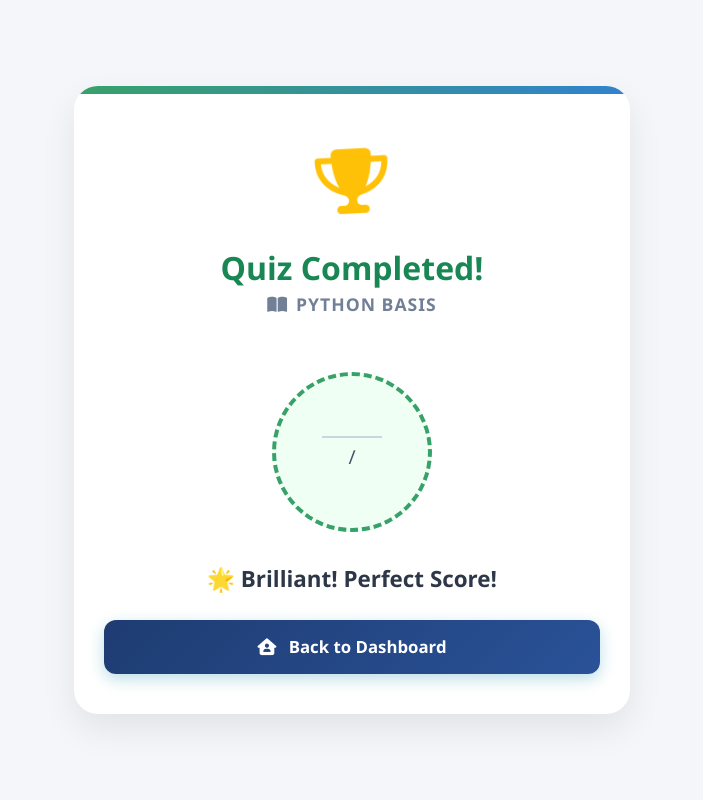
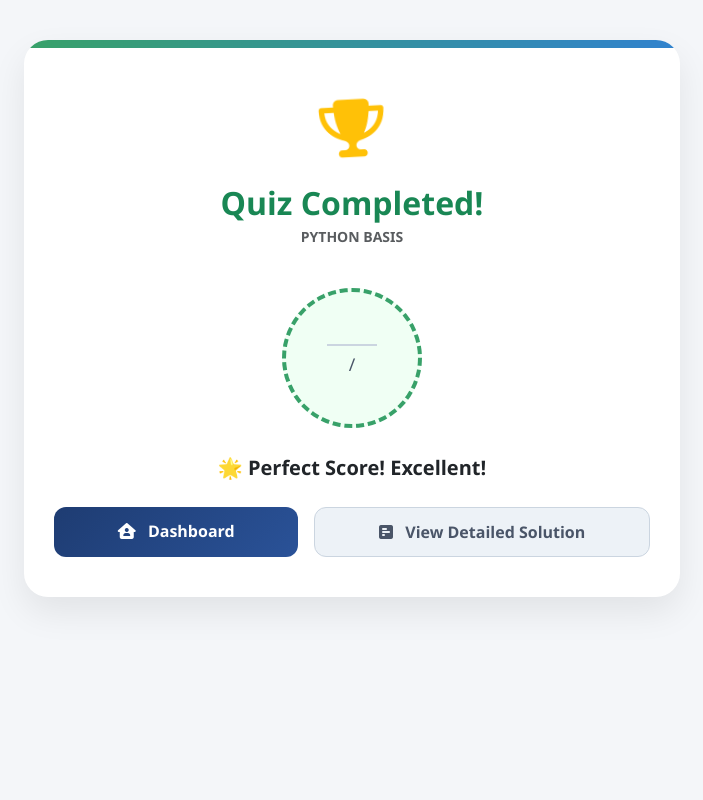
Before and after one commit to tapanshu05/quiz-application, a Django app: template quiz_app/templates/quiz_app/result.html in a window 1280 px wide. Shown: the whole page, without its empty margins (288-991 px from the left). Run offline with Django 5.2, Linux system fonts and the light colour scheme; the template is opened without the code that fills it: values that come from a table or form of the project are taken from there, others are empty; data comes from the database, SQL or seed files in the repository.

Commit message:
Add dynamic question paper analysis and detailed solution breakdown to results

```diff
--- a/quiz_app/templates/quiz_app/result.html
+++ b/quiz_app/templates/quiz_app/result.html
@@ -8,20 +8,31 @@
     <link rel="stylesheet" href="https://cdnjs.cloudflare.com/ajax/libs/font-awesome/6.4.0/css/all.min.css">
     <link rel="stylesheet" href="https://cdnjs.cloudflare.com/ajax/libs/animate.css/4.1.1/animate.min.css"/>
 
+    <script>
+      window.MathJax = {
+        tex: {
+          inlineMath: [['$', '$'], ['\\(', '\\)'], ['\\\\(', '\\\\)']],
+          displayMath: [['$$', '$$'], ['\\[', '\\]'], ['\\\\[', '\\\\]']],
+          processEscapes: true
+        },
+        options: {
+          processHtmlClass: 'tex2jax_process'
+        }
+      };
+    </script>
+    <script id="MathJax-script" async src="https://cdn.jsdelivr.net/npm/mathjax@3.2.2/es5/tex-mml-chtml.js"></script>
+
     <style>
         body {
             background: #f4f6f9;
             font-family: 'Segoe UI', Tahoma, Geneva, Verdana, sans-serif;
-            min-height: 100vh;
-            display: flex;
-            align-items: center;
+            padding-top: 40px;
+            padding-bottom: 60px;
         }
-
         .result-container {
-            max-width: 580px;
-            margin: 30px auto;
+            max-width: 680px;
+            margin: 0 auto;
         }
-
         .result-card {
             background: white;
             border: none;
@@ -29,11 +40,9 @@
             box-shadow: 0 15px 35px rgba(0,0,0,0.08);
             padding: 40px 30px;
             text-align: center;
+            position: relative;
             overflow: hidden;
-            position: relative;
         }
-
-        /* Top decorative gradient bar */
         .result-card::before {
             content: '';
             position: absolute;
@@ -43,26 +52,9 @@
             height: 8px;
             background: linear-gradient(90deg, #38a169 0%, #3182ce 100%);
         }
-
-        .celebration-icon {
-            font-size: 4.5rem;
-            color: #38a169;
-            margin-bottom: 15px;
-            display: inline-block;
-        }
-
-        .quiz-title {
-            color: #718096;
-            font-size: 1.1rem;
-            text-transform: uppercase;
-            letter-spacing: 1px;
-            font-weight: 600;
-        }
-
-        /* Premium Score Display Sphere */
         .score-badge-wrapper {
-            width: 160px;
-            height: 160px;
+            width: 140px;
+            height: 140px;
             border-radius: 50%;
             background: #f0fff4;
             border: 4px dashed #38a169;
@@ -70,60 +62,69 @@
             flex-direction: column;
             justify-content: center;
             align-items: center;
-            margin: 30px auto;
-            transition: all 0.3s ease;
+            margin: 25px auto;
         }
-
-        .score-badge-wrapper:hover {
-            transform: scale(1.05);
-            background: #e6fffa;
-        }
-
         .score-number {
-            font-size: 3.5rem;
+            font-size: 3rem;
             font-weight: 800;
             color: #276749;
             line-height: 1;
         }
-
         .total-number {
-            font-size: 1.2rem;
+            font-size: 1.1rem;
             color: #4a5568;
-            font-weight: 500;
             border-top: 2px solid #cbd5e0;
             margin-top: 5px;
             padding-top: 5px;
-            width: 60px;
+            width: 50px;
         }
-
-        .feedback-text {
-            font-size: 1.4rem;
-            color: #2d3748;
-            font-weight: 700;
-            margin-bottom: 25px;
+        .btn-custom {
+            padding: 12px 25px;
+            border-radius: 12px;
+            font-weight: 600;
+            transition: all 0.2s;
         }
-
-        /* Custom Modern Dashboard Button */
         .btn-dashboard {
             background: linear-gradient(135deg, #1e3c72 0%, #2a5298 100%);
             color: white;
             border: none;
-            padding: 14px 35px;
-            border-radius: 12px;
-            font-weight: 600;
-            font-size: 1.05rem;
-            box-shadow: 0 5px 15px rgba(33, 147, 176, 0.3);
-            transition: all 0.2s ease;
-            text-decoration: none;
-            display: inline-block;
-            width: 100%;
+        }
+        .btn-dashboard:hover { color: white; transform: translateY(-1px); }
+
+        .btn-sol {
+            background: #edf2f7;
+            color: #4a5568;
+            border: 1px solid #cbd5e0;
         }
 
-        .btn-dashboard:hover {
-            background: linear-gradient(135deg, #2a5298 0%, #1e3c72 100%);
-            color: white;
-            transform: translateY(-2px);
-            box-shadow: 0 8px 20px rgba(33, 147, 176, 0.4);
+        /* Solution Section Cards */
+        .analysis-box {
+            margin-top: 30px;
+            text-align: left;
+        }
+        .sol-card {
+            background: white;
+            border-radius: 16px;
+            border-left: 6px solid #cbd5e0;
+            padding: 20px;
+            margin-bottom: 20px;
+            box-shadow: 0 4px 15px rgba(0,0,0,0.02);
+        }
+        .sol-card.correct { border-left-color: #38a169; }
+        .sol-card.wrong { border-left-color: #e53e3e; }
+
+        .badge-status {
+            font-size: 0.8rem;
+            padding: 5px 12px;
+            border-radius: 20px;
+            font-weight: 600;
+        }
+        .sol-text-block {
+            background: #f8fafc;
+            border-radius: 8px;
+            padding: 12px 15px;
+            border-left: 3px solid #3182ce;
+            margin-top: 15px;
         }
     </style>
 </head>
@@ -131,34 +132,79 @@
 
     <div class="container result-container">
         <div class="card result-card animate__animated animate__zoomIn">
-
-            <div class="celebration-icon animate__animated animate__tada animate__infinite animate__slower">
-                <i class="fa-solid fa-trophy text-warning"></i>
+            <div class="animate__animated animate__tada animate__infinite animate__slower d-inline-block text-warning mb-2" style="font-size: 4rem;">
+                <i class="fa-solid fa-trophy"></i>
             </div>
 
             <h2 class="fw-bold text-success mb-1">Quiz Completed!</h2>
-            <p class="quiz-title mb-4"><i class="fa-solid fa-book-open me-2"></i>{{ quiz.title }}</p>
+            <p class="text-muted text-uppercase small fw-bold tracking-wider mb-3">{{ quiz.title }}</p>
 
             <div class="score-badge-wrapper">
                 <span class="score-number">{{ score }}</span>
                 <span class="total-number">/ {{ total_questions }}</span>
             </div>
 
-            <div class="feedback-text">
-                {% if score == total_questions %}
-                    🌟 Brilliant! Perfect Score!
-                {% elif score >= total_questions|divisibleby:2 %}
-                    👍 Good Job! Keep It Up!
-                {% else %}
-                    📚 Need Practice! Try Again!
-                {% endif %}
+            <div class="fs-5 fw-bold text-dark mb-4">
+                {% if score == total_questions %} 🌟 Perfect Score! Excellent!
+                {% elif score >= total_questions|divisibleby:2 %} 👍 Well Done! Keep practicing!
+                {% else %} 📚 Need Practice! Try Again! {% endif %}
             </div>
 
-            <div class="row g-2 justify-content-center">
-                <div class="col-12">
-                    <a href="{% url 'dashboard' %}" class="btn btn-dashboard">
-                        <i class="fa-solid fa-house-user me-2"></i> Back to Dashboard
-                    </a>
+            <div class="d-flex flex-column flex-sm-row gap-3 justify-content-center">
+                <a href="{% url 'dashboard' %}" class="btn btn-custom btn-dashboard flex-grow-1">
+                    <i class="fa-solid fa-house-user me-2"></i> Dashboard
+                </a>
+                <button class="btn btn-custom btn-sol flex-grow-1" type="button" data-bs-toggle="collapse" data-bs-target="#solutionCollapse" aria-expanded="false">
+                    <i class="fa-solid fa-square-poll-horizontal me-2"></i> View Detailed Solution
+                </button>
+            </div>
+
+            <div class="collapse text-start tex2jax_process" id="solutionCollapse">
+                <div class="analysis-box">
+                    <hr class="my-4 text-muted">
+                    <h4 class="fw-bold text-dark mb-4"><i class="fa-solid fa-graduation-cap text-primary me-2"></i> Question Paper Analysis</h4>
+
+                    {% for item in analysis %}
+                    <div class="sol-card {% if item.is_correct %}correct{% else %}wrong{% endif %}">
+                        <div class="d-flex justify-content-between align-items-center mb-3">
+                            <span class="fw-bold text-secondary">Question {{ forloop.index }}</span>
+                            {% if item.is_correct %}
+                                <span class="badge bg-success-subtle text-success badge-status"><i class="fa-solid fa-circle-check me-1"></i> Correct</span>
+                            {% else %}
+                                <span class="badge bg-danger-subtle text-danger badge-status"><i class="fa-solid fa-circle-xmark me-1"></i> Incorrect</span>
+                            {% endif %}
+                        </div>
+
+                        <p class="fw-semibold text-dark mb-3" style="font-size: 1.1rem;">{{ item.question_text }}</p>
+
+                        <div class="small text-muted mb-2">
+                            <div class="mb-1 {% if item.correct_option == 'A' %}text-success fw-bold{% elif item.user_answer == 'A' %}text-danger fw-bold{% endif %}">
+                                <strong>A.</strong> {{ item.option_a }}
+                            </div>
+                            <div class="mb-1 {% if item.correct_option == 'B' %}text-success fw-bold{% elif item.user_answer == 'B' %}text-danger fw-bold{% endif %}">
+                                <strong>B.</strong> {{ item.option_b }}
+                            </div>
+                            <div class="mb-1 {% if item.correct_option == 'C' %}text-success fw-bold{% elif item.user_answer == 'C' %}text-danger fw-bold{% endif %}">
+                                <strong>C.</strong> {{ item.option_c }}
+                            </div>
+                            <div class="mb-1 {% if item.correct_option == 'D' %}text-success fw-bold{% elif item.user_answer == 'D' %}text-danger fw-bold{% endif %}">
+                                <strong>D.</strong> {{ item.option_d }}
+                            </div>
+                        </div>
+
+                        <div class="mt-3 pt-2 border-top small text-secondary">
+                            <span>Your Answer: <strong class="{% if item.is_correct %}text-success{% else %}text-danger{% endif %}">{{ item.user_answer|default:"Not Attempted" }}</strong></span> |
+                            <span>Correct Answer: <strong class="text-success">{{ item.correct_option }}</strong></span>
+                        </div>
+
+                        {% if item.solution %}
+                        <div class="sol-text-block">
+                            <strong class="text-primary d-block mb-1"><i class="fa-solid fa-lightbulb me-1 text-warning"></i> Step-by-Step Solution:</strong>
+                            <div class="text-dark">{{ item.solution }}</div>
+                        </div>
+                        {% endif %}
+                    </div>
+                    {% endfor %}
                 </div>
             </div>
 
```
Also changed, not shown: quiz_app/views.py (+25 -4 lines).
